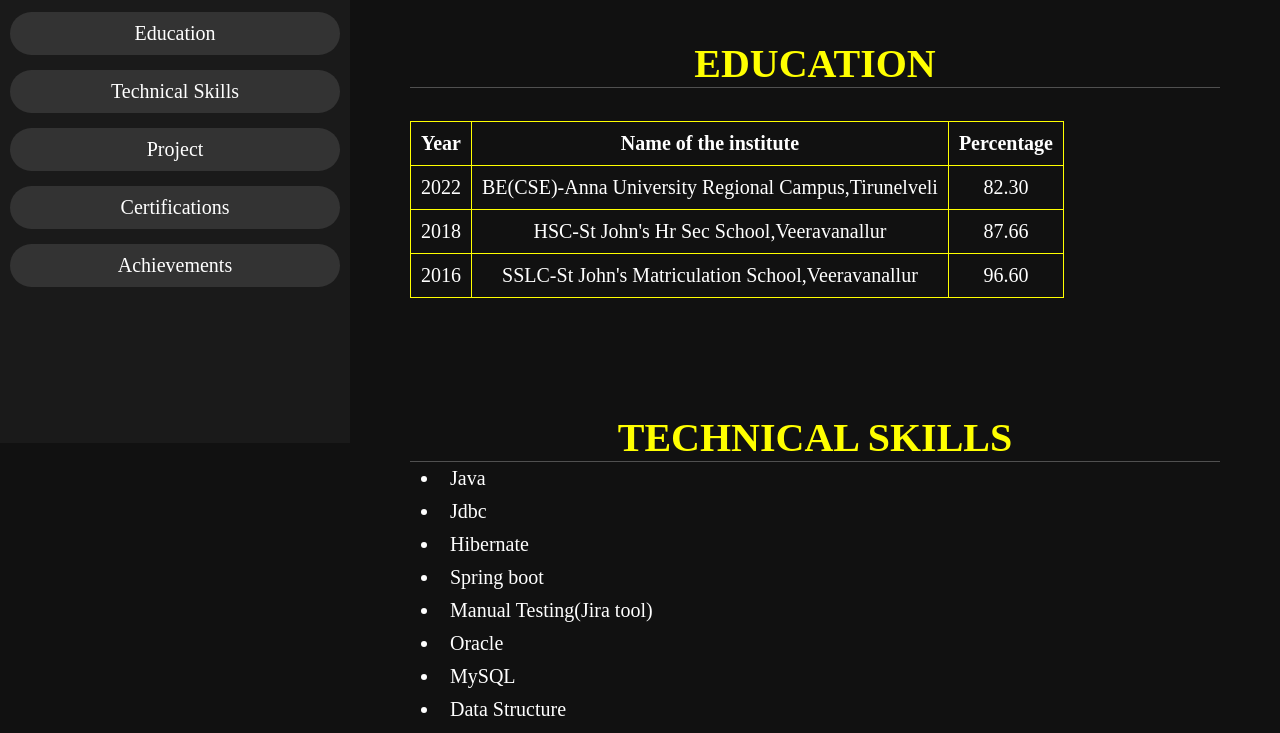
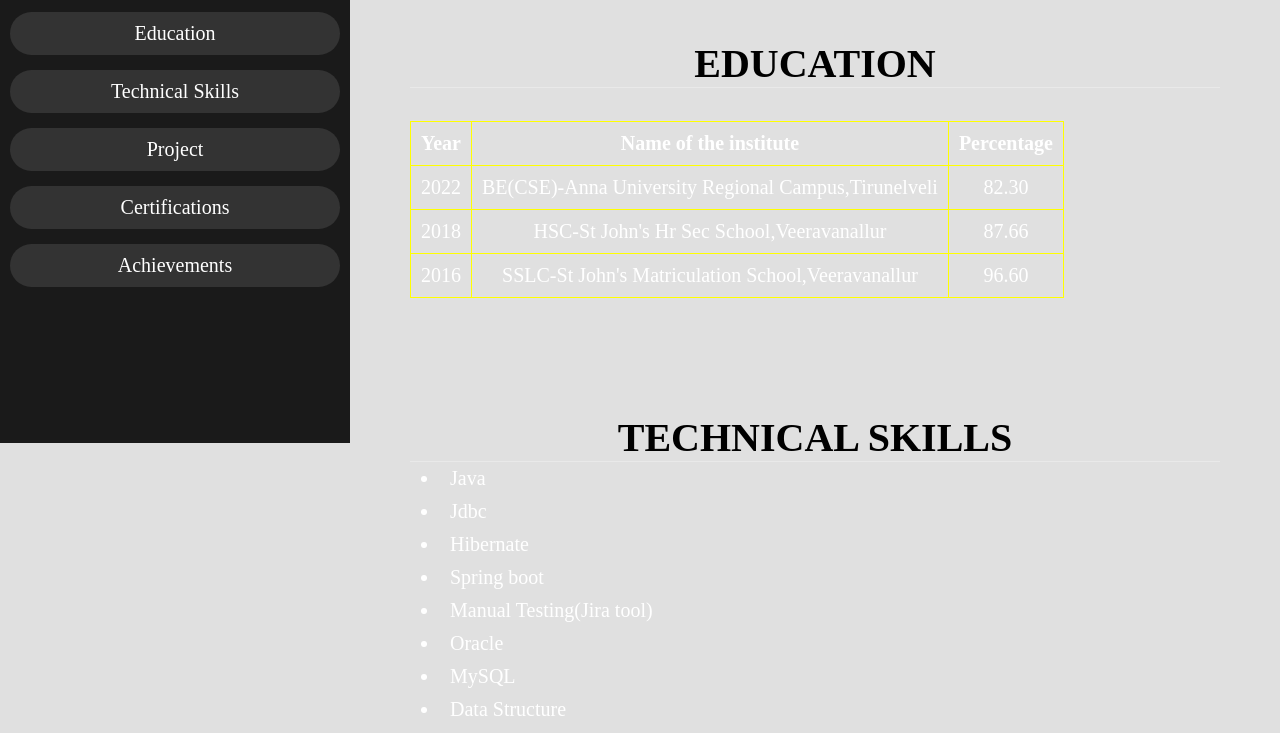
Before and after one commit to rmkirthy/portfolio, a plain HTML site: page index.html in a window 1280 px wide. Shown: the part 357-1090 px from the top of the page. Drawn offline with Linux system fonts and the light colour scheme.

Commit message:
Update sty.css

```diff
--- a/sty.css
+++ b/sty.css
@@ -11,7 +11,7 @@ html{
     overflow-x: hidden;
 }
 body{
-    background-color: #111;
+    background-color: #e0e0e0;
     overflow: hidden;
     padding-left: 35rem;
 }
@@ -39,7 +39,7 @@ body{
 }
 
 .title span{
-    color: yellow;
+    color: black;
 }
 
 .head{
@@ -51,7 +51,7 @@ body{
     color: #fff;
 }
 .head span{
-    color: yellow;
+    color: black;
 }
 .pro{
     text-align: center;
@@ -62,7 +62,7 @@ body{
     color: #fff;
 }
 .pro span{
-    color: yellow;
+    color: black;
 }
 header{
     position:fixed;
```
